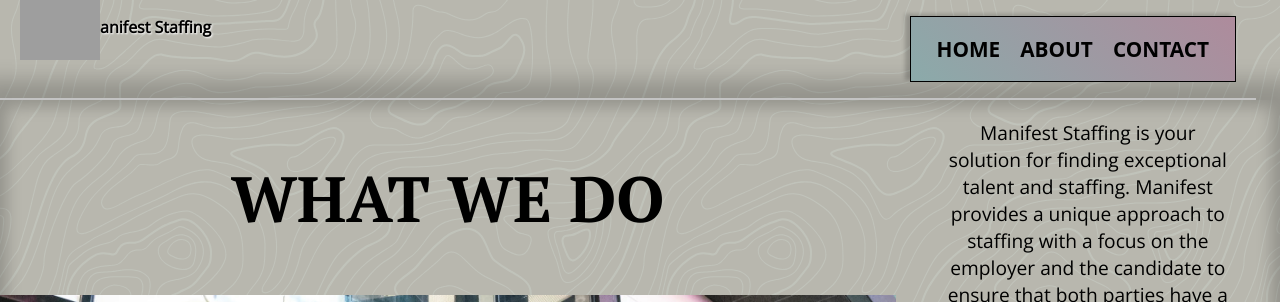
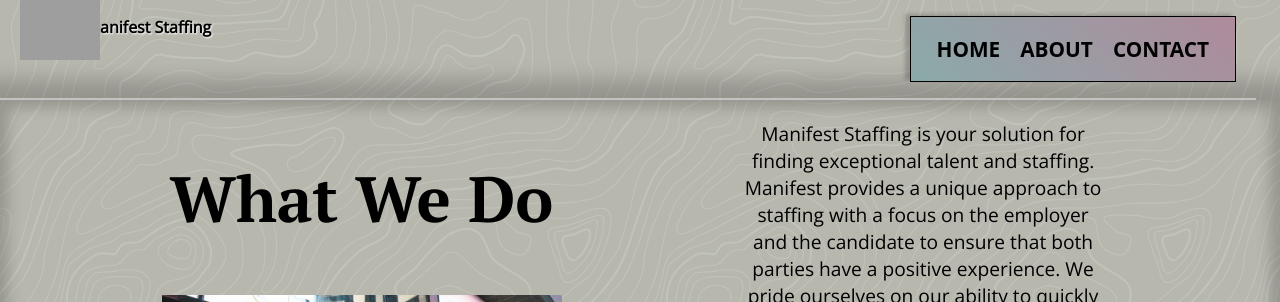
Before and after one commit to DeMe0/manifest-staffing-mvp, a React (Create React App) app: page /about in a window 1280 px wide. Shown: the top 302 px of the page. Built offline with nearby package versions, Linux system fonts and the light colour scheme; grey boxes are pictures that could not be loaded.

Commit message:
additional css fixes

```diff
--- a/src/pages/About/About.js
+++ b/src/pages/About/About.js
@@ -6,21 +6,23 @@ export const About = () => {
     <div>
       <div className="AboutDiv">
         <div className="leftSideAboutDiv">
-          <h1 className="header3">WHAT WE DO</h1>
+          <h1 className="header3">What We Do</h1>
           <img className="bigImage" src={giantsPic} alt="giantsPic" />
         </div>
-        <p className="aboutText">
-          Manifest Staffing is your solution for finding exceptional talent and
-          staffing. Manifest provides a unique approach to staffing with a focus
-          on the employer and the candidate to ensure that both parties have a
-          positive experience. We pride ourselves on our ability to quickly and
-          efficiently fill temporary or permanent staffing needs accross all
-          industries. We understand the importance of matching the right talent
-          with the right employer to ensure a successful outcome for everyone.
-          We will provide you with a personalized experience to fit your unique
-          staffing needs. We stand by our commitment to excellence in customer
-          service and satisfaction.
-        </p>
+        <div className="rightSideAboutDiv">
+          <p className="aboutText">
+            Manifest Staffing is your solution for finding exceptional talent
+            and staffing. Manifest provides a unique approach to staffing with a
+            focus on the employer and the candidate to ensure that both parties
+            have a positive experience. We pride ourselves on our ability to
+            quickly and efficiently fill temporary or permanent staffing needs
+            accross all industries. We understand the importance of matching the
+            right talent with the right employer to ensure a successful outcome
+            for everyone. We will provide you with a personalized experience to
+            fit your unique staffing needs. We stand by our commitment to
+            excellence in customer service and satisfaction.
+          </p>
+        </div>
       </div>
     </div>
   );
```
Also changed, not shown: src/App-responsive.css.
